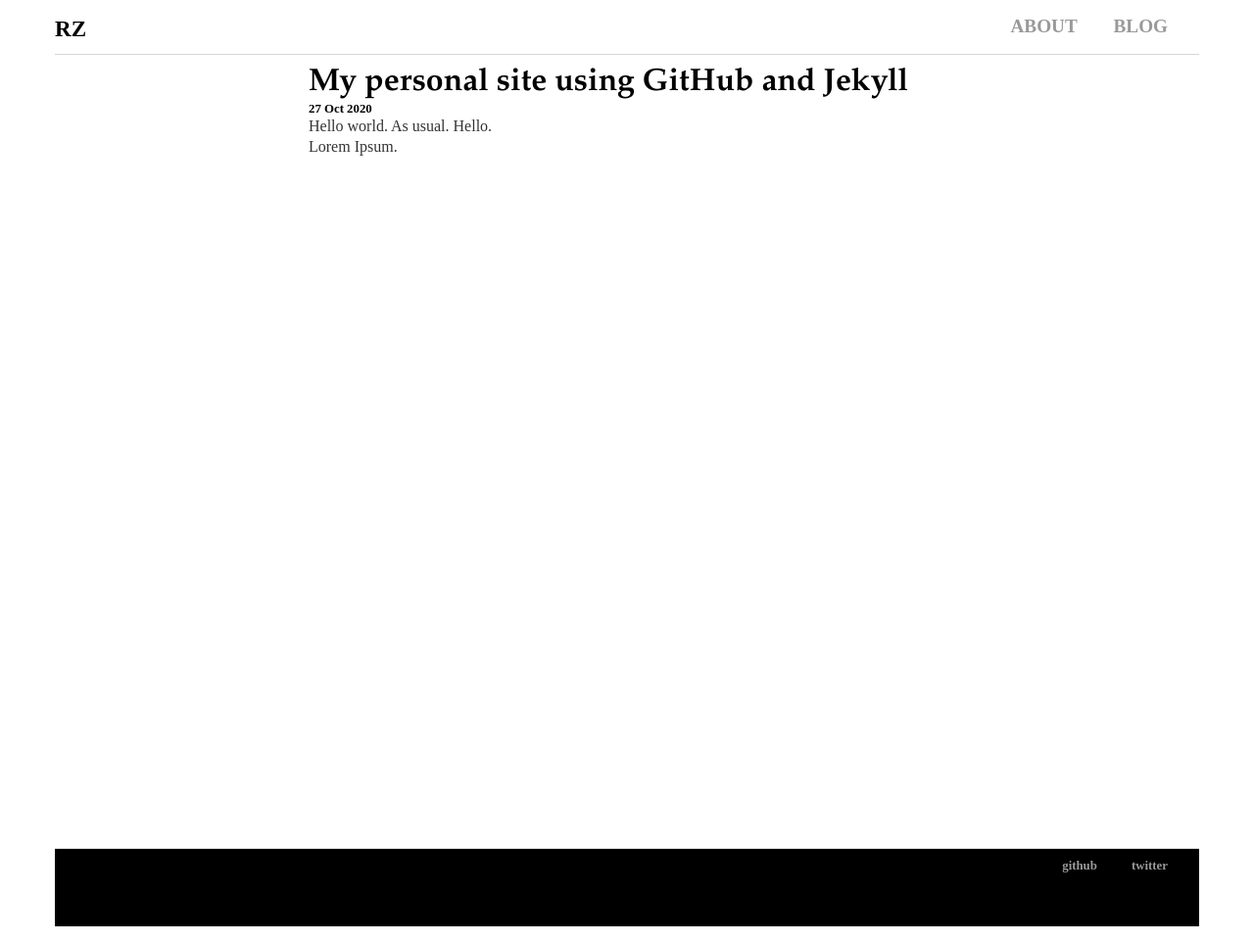
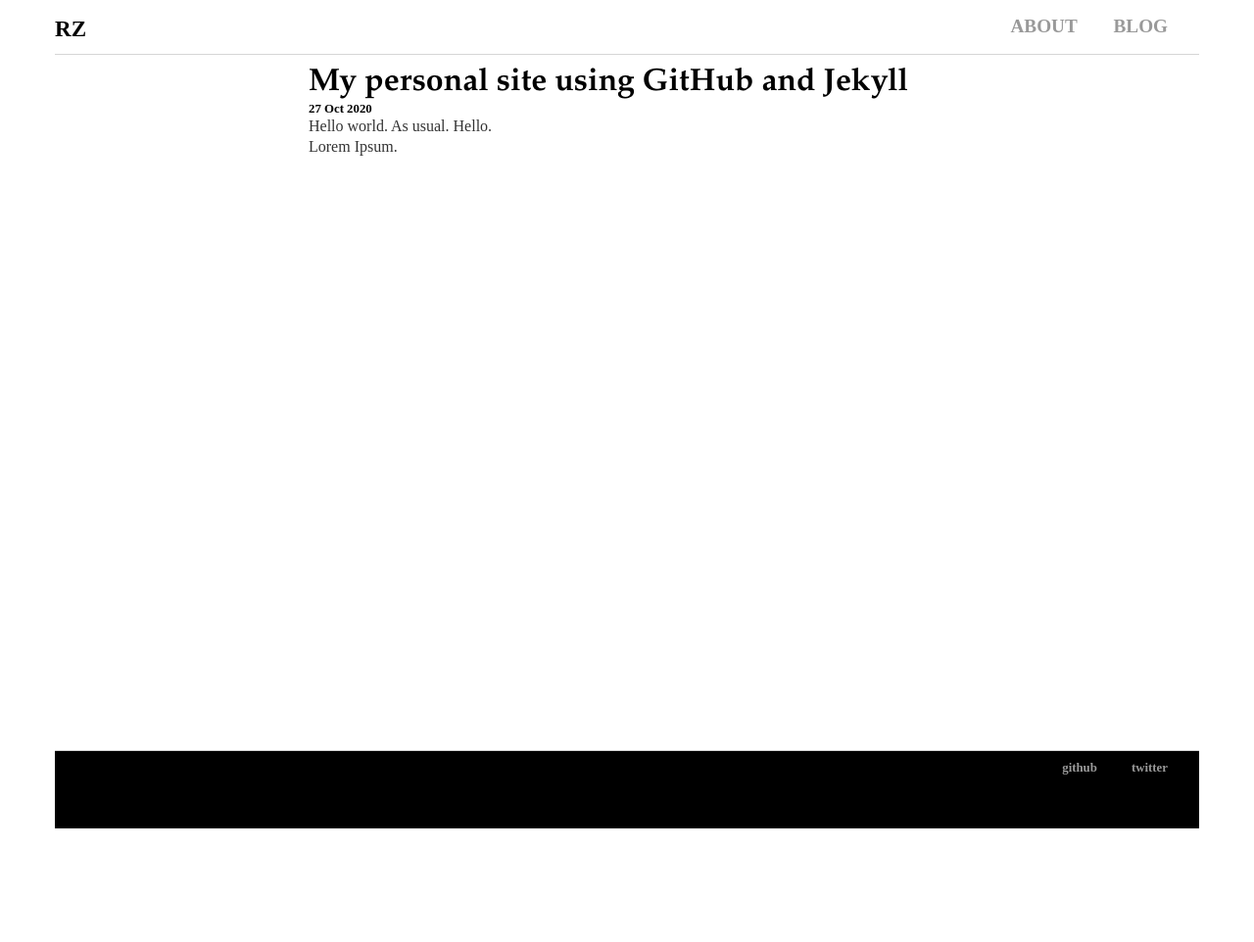
Before and after one commit to rnfitriansyah/rnfitriansyah.github.io, a Jekyll site: the page built from _posts/2020-10-27-rizki-first-site.md, in a window 1280 px wide. Shown: the whole page at 98% size. Built offline with Jekyll 4.4.1, drawn with Linux system fonts in a browser that asks for light colours; after the commit the page ends 900 px from its top, so only the background shows below that.

Commit message:
Update responsive.css

```diff
--- a/css/responsive.css
+++ b/css/responsive.css
@@ -160,7 +160,7 @@ footer {
     }
     main {
         max-width: 650px;
-        min-height: 800px;
+        min-height: 700px;
         margin: 0 auto 0;
     }
 }
```
